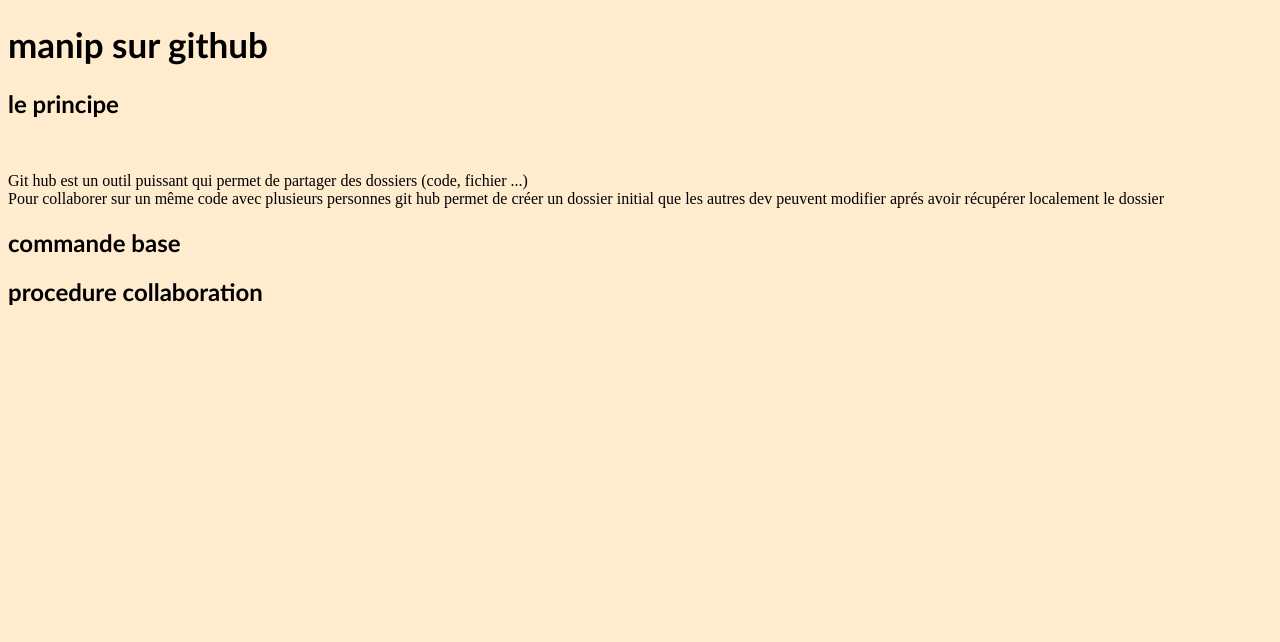
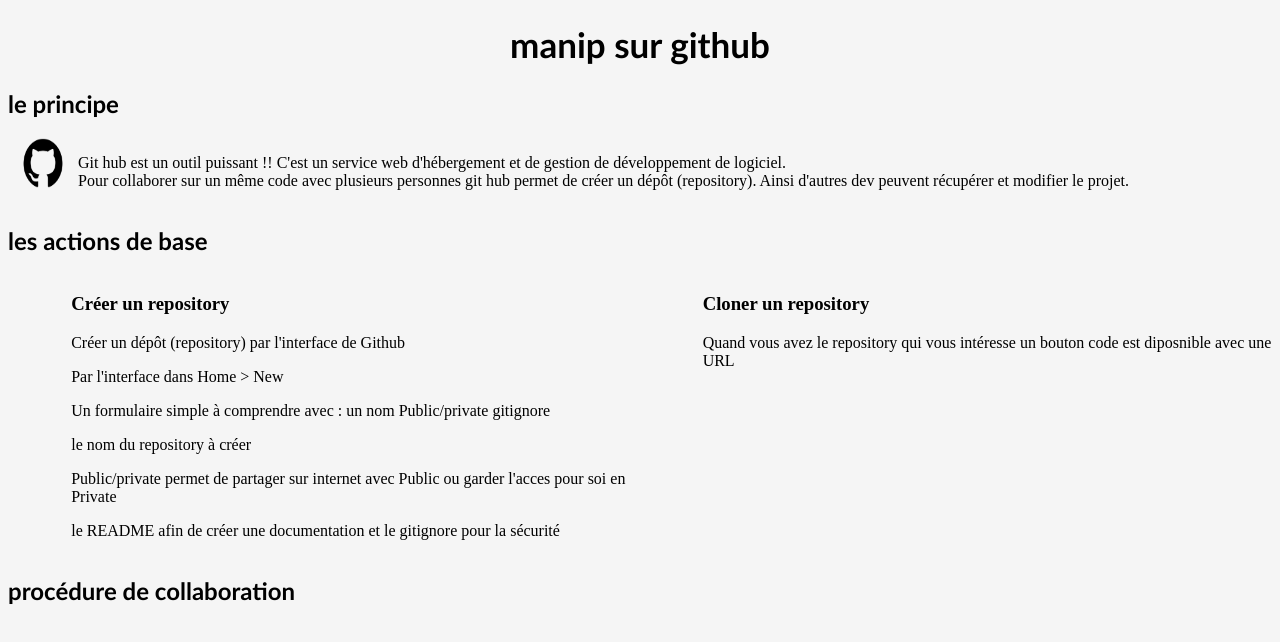
Before and after one commit to Angie-one/manipgithub, a plain HTML site: page index.html in a window 1280 px wide. Drawn offline with Linux system fonts and the light colour scheme.

Commit message:
crea/clone repos

```diff
--- a/index.html
+++ b/index.html
@@ -8,11 +8,38 @@
 </head>
 <body>
     <h1>manip sur github</h1>
-    <h2>le principe</h2>
-    <br>
-    <p>Git hub est un outil puissant qui permet de partager des dossiers (code, fichier ...)
-    <br> Pour collaborer sur un même code avec plusieurs personnes git hub permet de créer un dossier initial que les autres dev peuvent modifier aprés avoir récupérer localement le dossier <img src="" alt=""></p>
-    <h2>commande base</h2>
-    <h2>procedure collaboration</h2>
+        <h2>le principe</h2>
+
+            <div class="div1">
+
+        <img src="asset/GitHub-Symbol-.png" alt="logo de github un petit chat">
+
+        <p>Git hub est un outil puissant !! C'est un service web d'hébergement et de gestion de développement de logiciel.<br>
+    Pour collaborer sur un même code avec plusieurs personnes git hub permet de créer un dépôt (repository). Ainsi  d'autres dev peuvent récupérer et modifier le projet. </p>
+
+            </div>
+
+        <h2>les actions de base</h2>
+
+            <div class="newRepos">
+                <div class="card">
+            <h3>Créer un repository</h3>
+
+                <p>Créer un dépôt (repository) par l'interface de Github  </p>
+                <p>Par l'interface dans Home > New </p>
+                <p>Un formulaire simple à comprendre avec : un nom Public/private gitignore </p>
+                <p>le nom du repository à créer</p>
+                <p>Public/private permet de partager sur internet avec Public ou garder l'acces pour soi en Private</p>
+                <p>le README afin de créer une documentation et le gitignore pour la sécurité </p>
+                </div>
+
+                <div class="card2">
+                    <h3>Cloner un repository</h3>
+                    <p>Quand vous avez le repository qui vous intéresse un bouton code est diposnible avec une URL  </p>
+                </div>
+            </div>
+
+
+    <h2>procédure de collaboration</h2>
 </body>
 </html>
--- a/styles.css
+++ b/styles.css
@@ -1,12 +1,37 @@
 body {
-    background-color: blanchedalmond;
+    background-color: whitesmoke;
 }
 
 h1 {
     font-family: 'Trebuchet MS', 'Lucida Sans Unicode', 'Lucida Grande', 'Lucida Sans', Arial, sans-serif;
     font-size: 35px;
+    text-align: center;
 }
 
 h2 {
     font-family: 'Gill Sans', 'Gill Sans MT', Calibri, 'Trebuchet MS', sans-serif;
 }
+
+img {
+    width: 70px;
+    height: 50px;
+}
+
+.div1 {
+    display: flex;
+}
+
+.div1 p {
+    align-items: flex-end;
+}
+
+.newRepos {
+    display: flex;
+
+}
+
+.card {
+    align-items: flex-start;
+    margin-left: 5%;
+    margin-right: 5%;
+}
```
Also changed, not shown: asset/GitHub-Symbol-.png (added).
